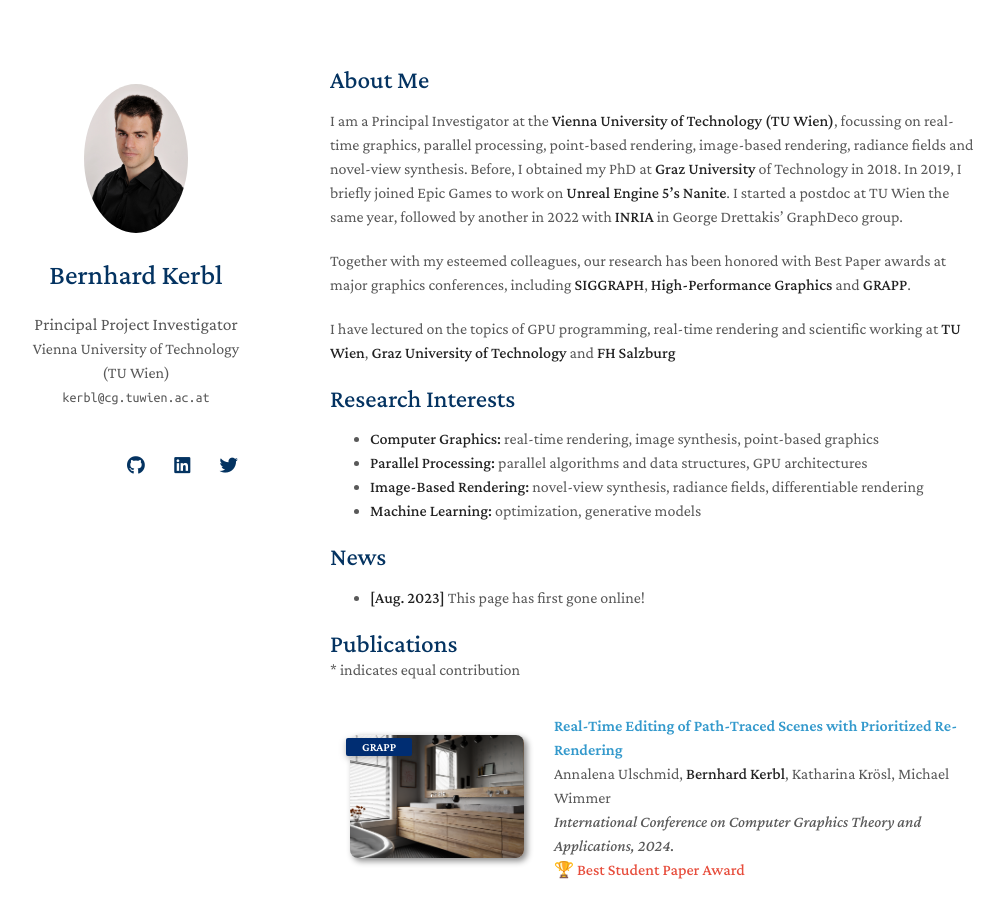
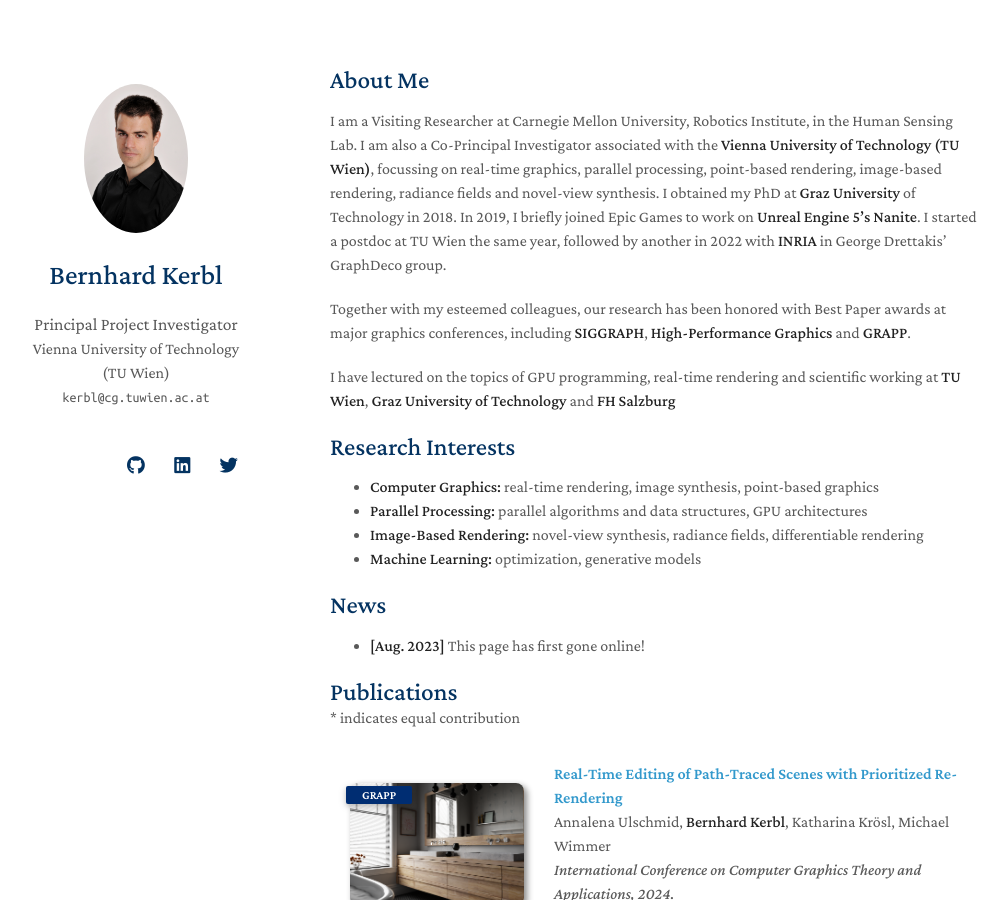
Before and after one commit to Snosixtyboo/snosixtyboo.github.io, a Jekyll site: the page built from index.md, in a window 1280 px wide and 900 px high. Shown: the whole window, without its empty margins (140-1147 px from the left). Built offline with Jekyll 4.4.1, drawn with Linux system fonts in a browser that asks for light colours; nearby versions of some CDN libraries; a style sheet for code colours, icons or effects is not loaded; our own code applies the rules of GitHub Pages for plain Markdown files.

Commit message:
Modded bio

```diff
--- a/index.md
+++ b/index.md
@@ -4,7 +4,7 @@ layout: homepage
 
 ## About Me
 
-I am a Principal Investigator at the **Vienna University of Technology (TU Wien)**, focussing on real-time graphics, parallel processing, point-based rendering, image-based rendering, radiance fields and novel-view synthesis. Before, I obtained my PhD at **Graz University** of Technology in 2018. In 2019, I briefly joined Epic Games to work on **Unreal Engine 5's Nanite**. I started a postdoc at TU Wien the same year, followed by another in 2022 with **INRIA** in George Drettakis' GraphDeco group.
+I am a Visiting Researcher at Carnegie Mellon University, Robotics Institute, in the Human Sensing Lab. I am also a Co-Principal Investigator associated with the **Vienna University of Technology (TU Wien)**, focussing on real-time graphics, parallel processing, point-based rendering, image-based rendering, radiance fields and novel-view synthesis. I obtained my PhD at **Graz University** of Technology in 2018. In 2019, I briefly joined Epic Games to work on **Unreal Engine 5's Nanite**. I started a postdoc at TU Wien the same year, followed by another in 2022 with **INRIA** in George Drettakis' GraphDeco group.
 
 Together with my esteemed colleagues, our research has been honored with Best Paper awards at major graphics conferences, including **SIGGRAPH**, **High-Performance Graphics** and **GRAPP**.
 
```
